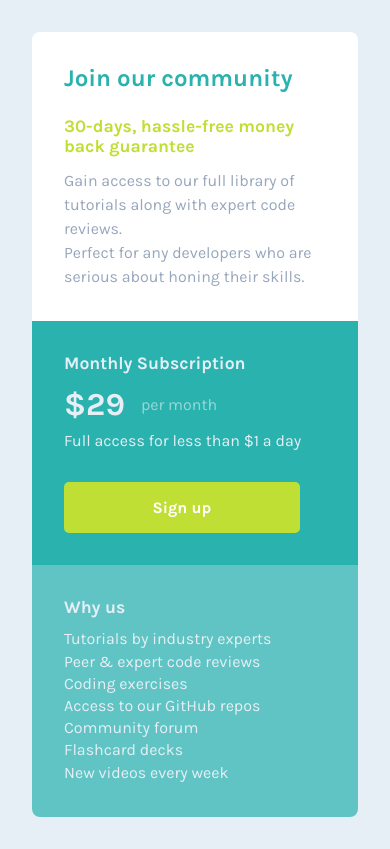
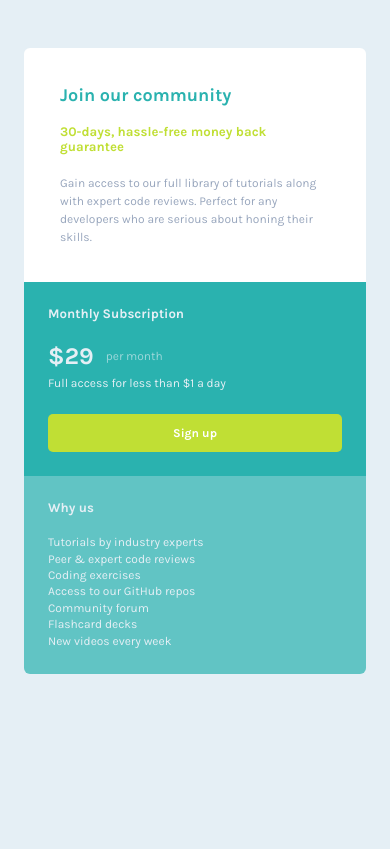
Before and after one commit to MrRioja/price-grid-component, a plain HTML site: page index.html in a window 390 px wide. Drawn offline with Linux system fonts and the light colour scheme.

Commit message:
:alien: Adjusting responsiveness

```diff
--- a/index.html
+++ b/index.html
@@ -29,10 +29,8 @@
           <h3>30-days, hassle-free money back guarantee</h3>
           <p>
             Gain access to our full library of tutorials along with expert code
-            reviews.
-            <br />
-            Perfect for any developers who are serious about honing their
-            skills.
+            reviews. Perfect for any developers who are serious about honing
+            their skills.
           </p>
         </div>
 
--- a/styles.css
+++ b/styles.css
@@ -35,6 +35,7 @@ html, body {
 }
 
 .grid {
+  width: 50%;
   display: grid;
   grid-template-rows: 2;
   grid-template-columns: 2;
@@ -99,7 +100,7 @@ html, body {
 }
 
 .card-2 button {
-  width: 90%;
+  width: 100%;
   border: none;
   color: #FFF;
   padding: 1rem;
@@ -123,18 +124,26 @@ html, body {
 }
 
 @media(max-width: 650px) {
+  * {
+    font-size: 12px;
+  }
   .container {
     height: auto;
     align-items: flex-start;
   }
+  .container h3 {
+    margin-bottom: 1.7rem;
+  }
   .grid {
-    margin: 2rem;
+    width: auto;
     display: grid;
+    margin: 4rem 2rem;
     grid-template-rows: 3;
+    flex-direction: column;
     grid-template-columns: 1;
-    flex-direction: column;
   }
   .card-1 {
+    padding: 3rem;
     grid-row: 1 / 2;
     grid-column: 1 / 2;
   }
```
